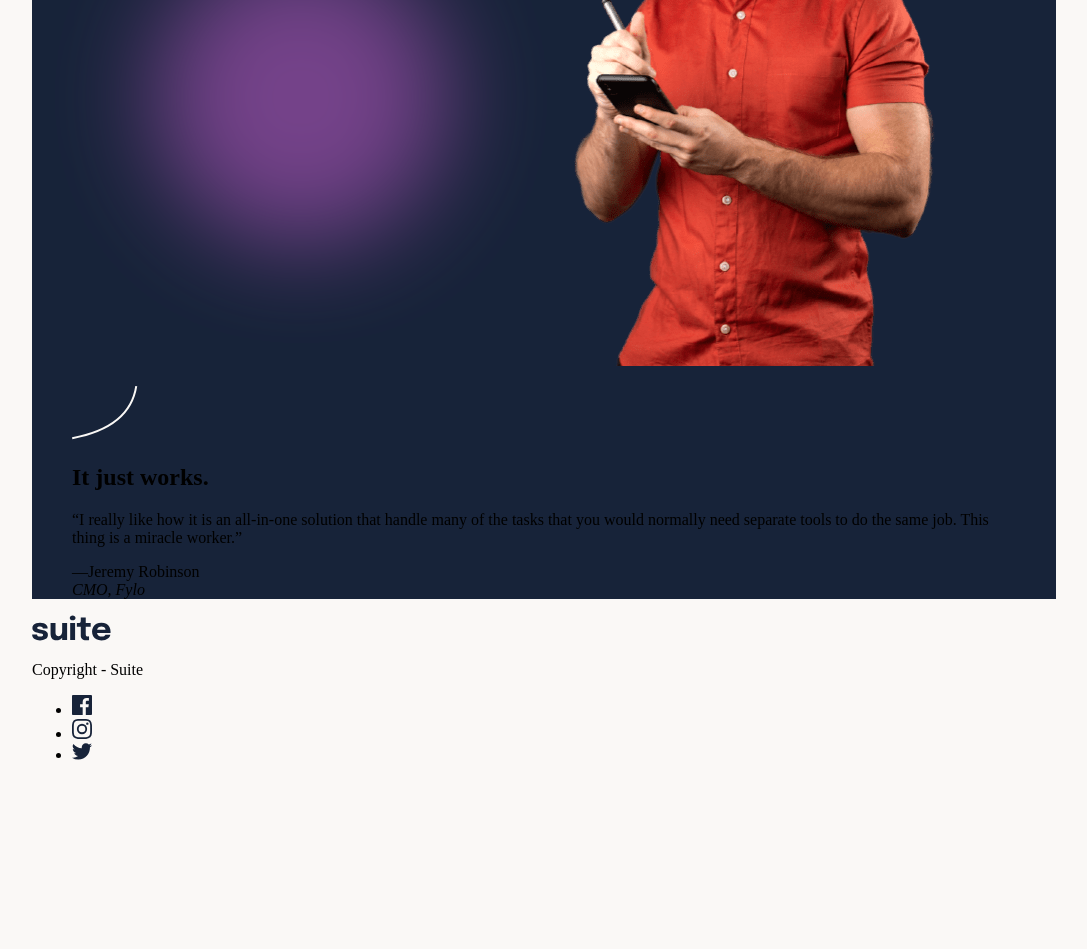
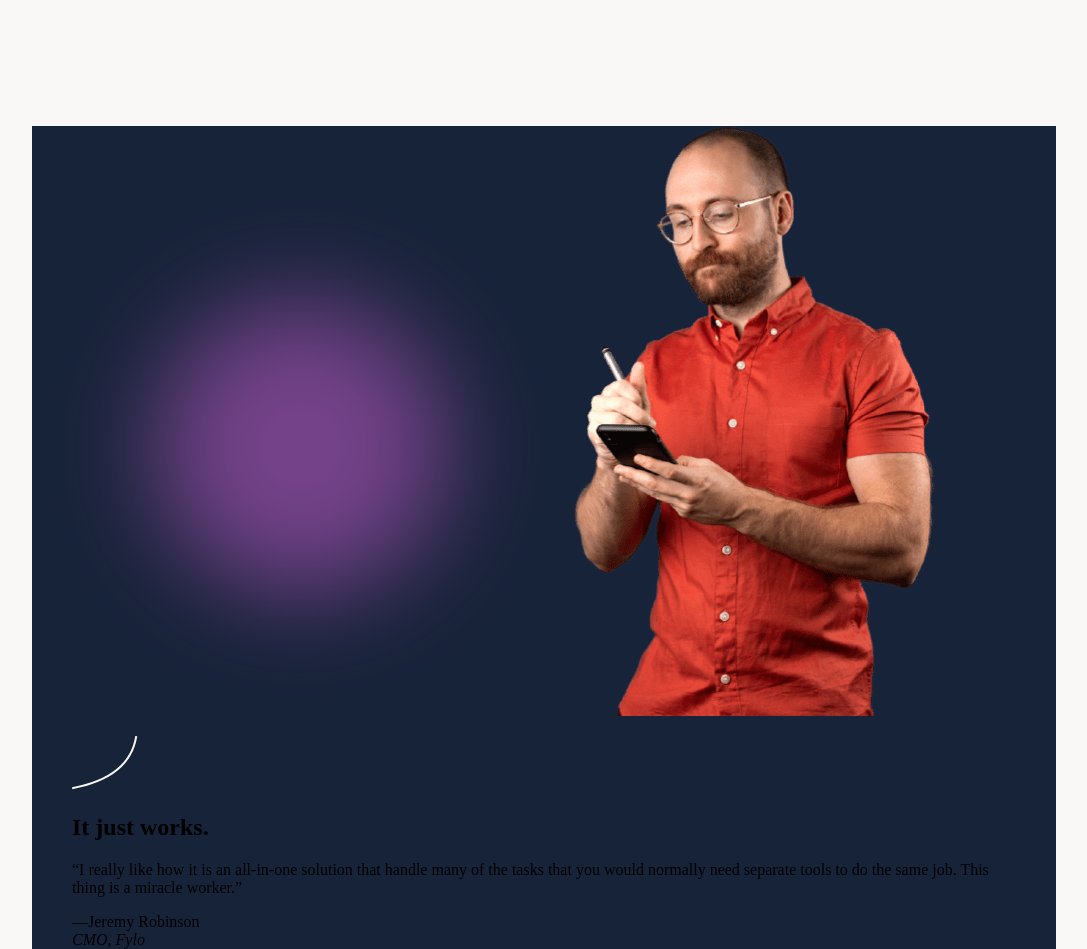
Before and after one commit to saaidoo/portfolio, a plain HTML site: page index.html in a window 1280 px wide. Shown: the part 900-1849 px from the top of the page, without its empty margins (96-1183 px from the left). Before the commit the page ends 1680 px from the top, so only its background shows below. Drawn offline with Linux system fonts and the light colour scheme.

Commit message:
Update style.css

```diff
--- a/assets/style.css
+++ b/assets/style.css
@@ -135,8 +135,14 @@ nav{
 
 .section-2__quote{
     background-color: #172339;
+    position: relative;
+    top: 350px;
 }
 
-.footer{
+footer{
     display: flex;
 }
+
+footer ul li{
+ list-style: none;
+}
```
